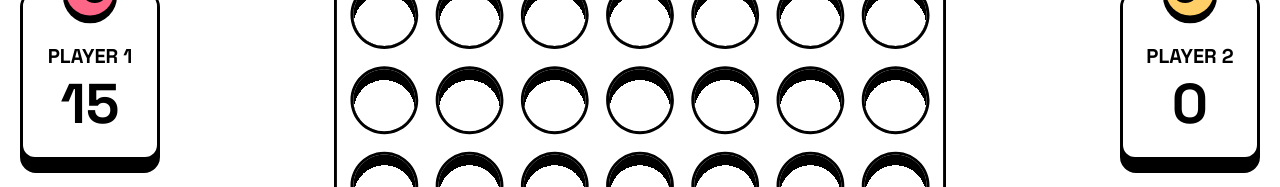
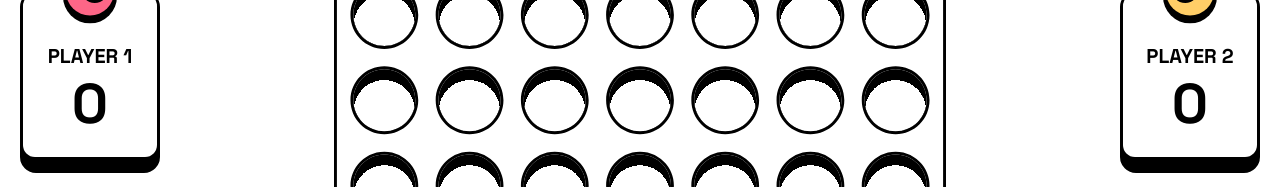
Before and after one commit to raswonders/connect-four-game, a React (Vite) app: page / in a window 1280 px wide. Shown: the part 346-533 px from the top of the page. Built offline with nearby package versions, Linux system fonts and the light colour scheme.

Commit message:
pass the score as state

```diff
--- a/src/components/ui/Game.tsx
+++ b/src/components/ui/Game.tsx
@@ -65,13 +65,11 @@ export function Game() {
       <PlayerCard
         variant="left"
         player={players[0]}
-        score={15}
         className="self-center justify-self-start"
       />
       <PlayerCard
         variant="right"
         player={players[1]}
-        score={0}
         className="self-center lg:order-2 justify-self-end"
       />
       <GameGrid
--- a/src/components/ui/PlayerCard.tsx
+++ b/src/components/ui/PlayerCard.tsx
@@ -11,12 +11,11 @@ export type Player = {
 
 type Props = {
   player: Player;
-  score: number;
   variant: "left" | "right";
   className?: string;
 };
 
-export function PlayerCard({ player, score, variant, className }: Props) {
+export function PlayerCard({ player, variant, className }: Props) {
   let name = "Unknown";
   switch (player.id) {
     case 0:
@@ -55,7 +54,7 @@ export function PlayerCard({ player, score, variant, className }: Props) {
           <h1 className="uppercase text-base sm:text-xl font-bold m-0">
             {name}
           </h1>
-          <h2 className="text-3xl sm:text-[56px] font-bold m-0">{score}</h2>
+          <h2 className="text-3xl sm:text-[56px] font-bold m-0">{player.score}</h2>
         </div>
       </div>
     </Card>
```
